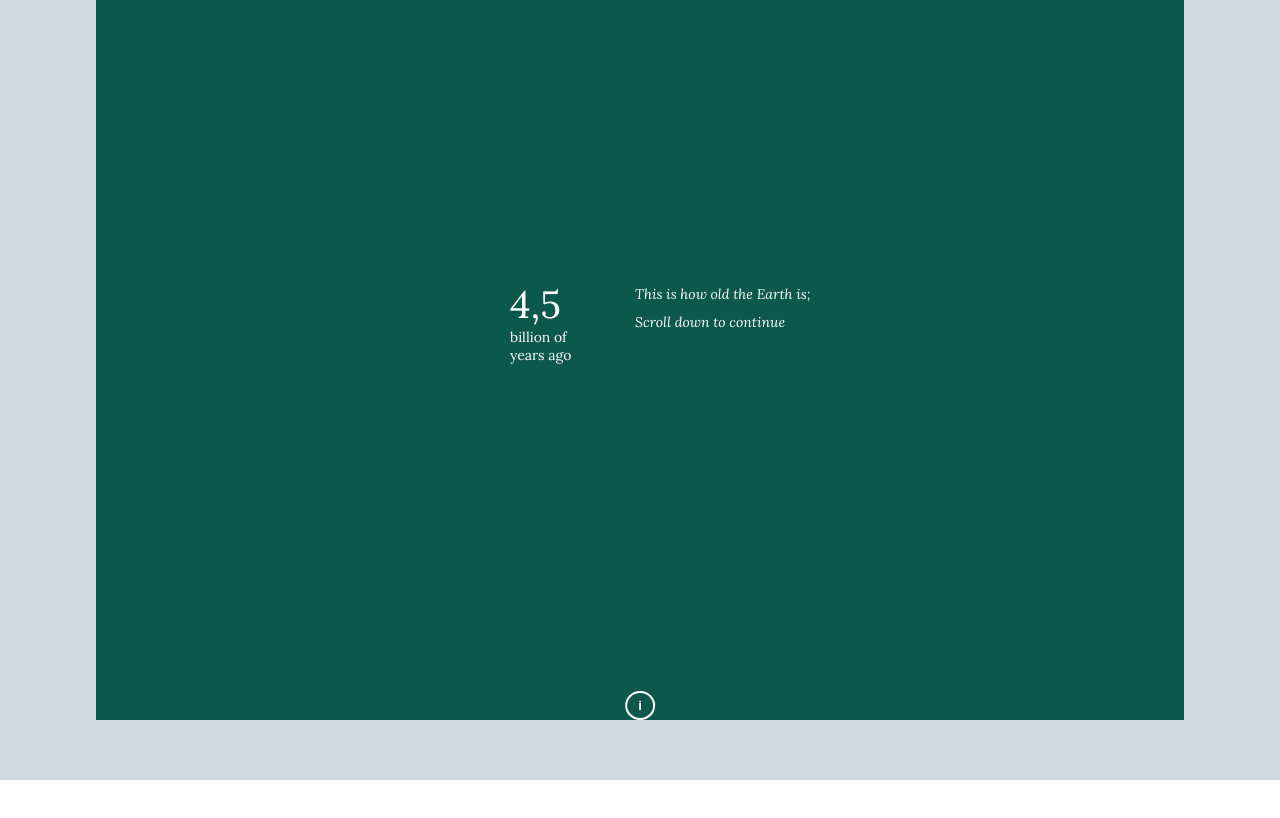
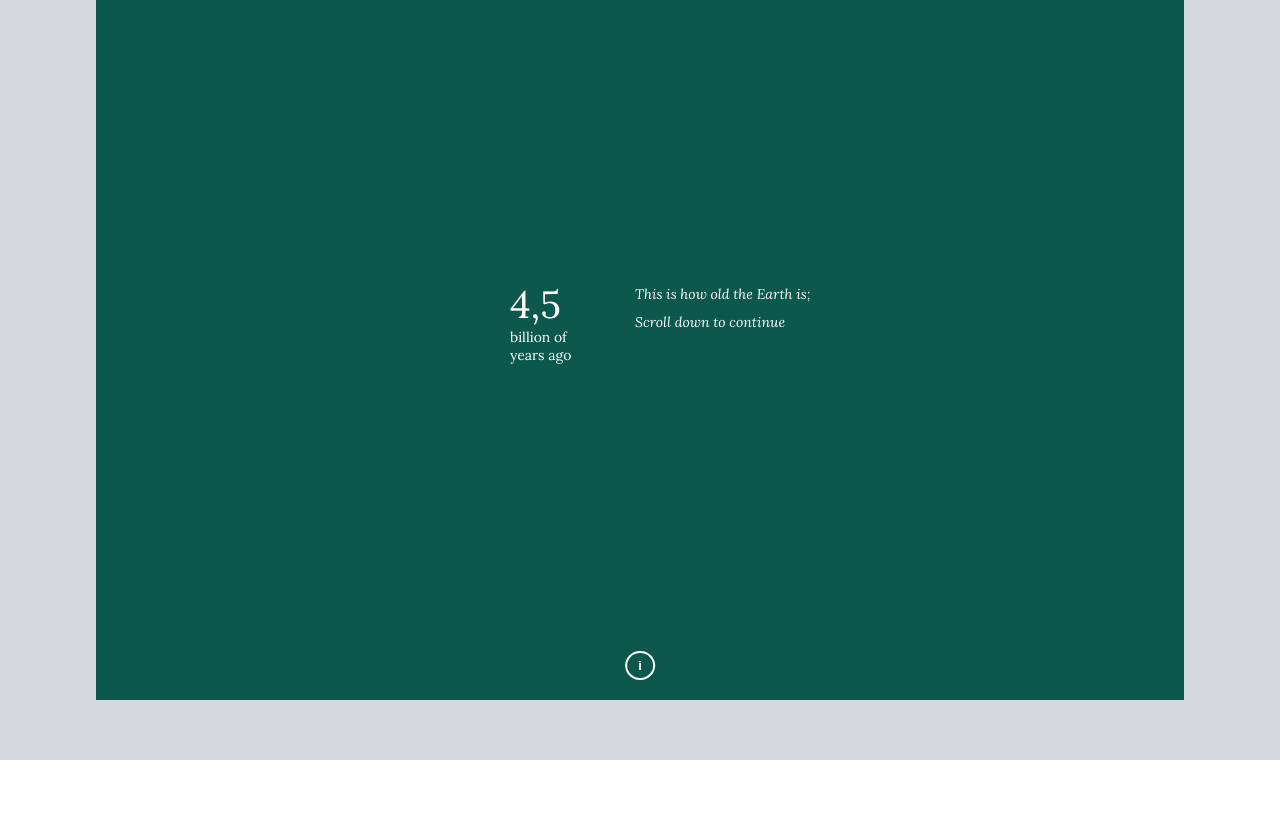
Before and after one commit to dianayukari/anthropocene, a SvelteKit app: page / in a window 1280 px wide. Shown: the top 818 px of the page. Built offline with nearby package versions, Linux system fonts and the light colour scheme.

Commit message:
Update chart height, data and modal button position

```diff
--- a/src/routes/+page.svelte
+++ b/src/routes/+page.svelte
@@ -49,7 +49,7 @@
 
         totalScrolls = yearsAgo.length + (pauseIndices.length*pauseScrolls)
 
-        chartHeight = window.outerHeight - 80
+        chartHeight = window.outerHeight - 100
         chartWidth = window.innerWidth
 
         dataReady = true;
@@ -203,7 +203,7 @@
 
     .modal-btn {
         position: absolute;
-        bottom: 10%;
+        bottom: 15%;
         left: 50%;
         transform: translate(-50%, 0);
         background-color: transparent;
```
Also changed, not shown: static/timeline.csv.
